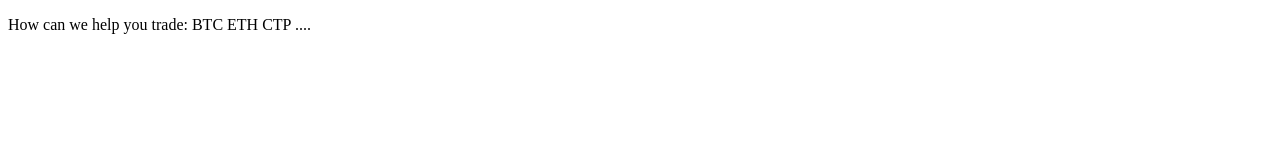
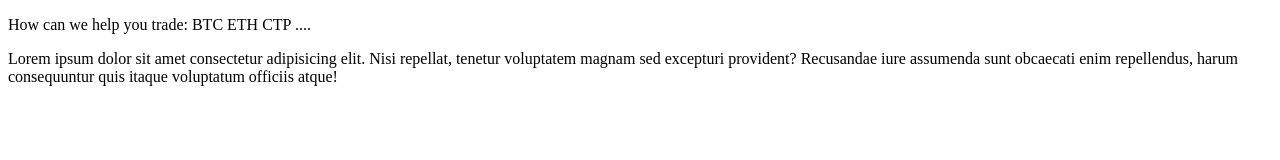
Before and after one commit to Rhema7776/newProject, a plain HTML site: page services.html in a window 1280 px wide. Drawn offline with Linux system fonts and the light colour scheme.

Commit message:
first commit

```diff
--- a/services.html
+++ b/services.html
@@ -8,5 +8,8 @@
 </head>
 <body>
     <p>How can we help you trade: BTC ETH CTP ....</p>
+    <p>
+        Lorem ipsum dolor sit amet consectetur adipisicing elit. Nisi repellat, tenetur voluptatem magnam sed excepturi provident? Recusandae iure assumenda sunt obcaecati enim repellendus, harum consequuntur quis itaque voluptatum officiis atque!
+    </p>
 </body>
 </html>
```
Also changed, not shown: about.html (+1 -0 lines).
